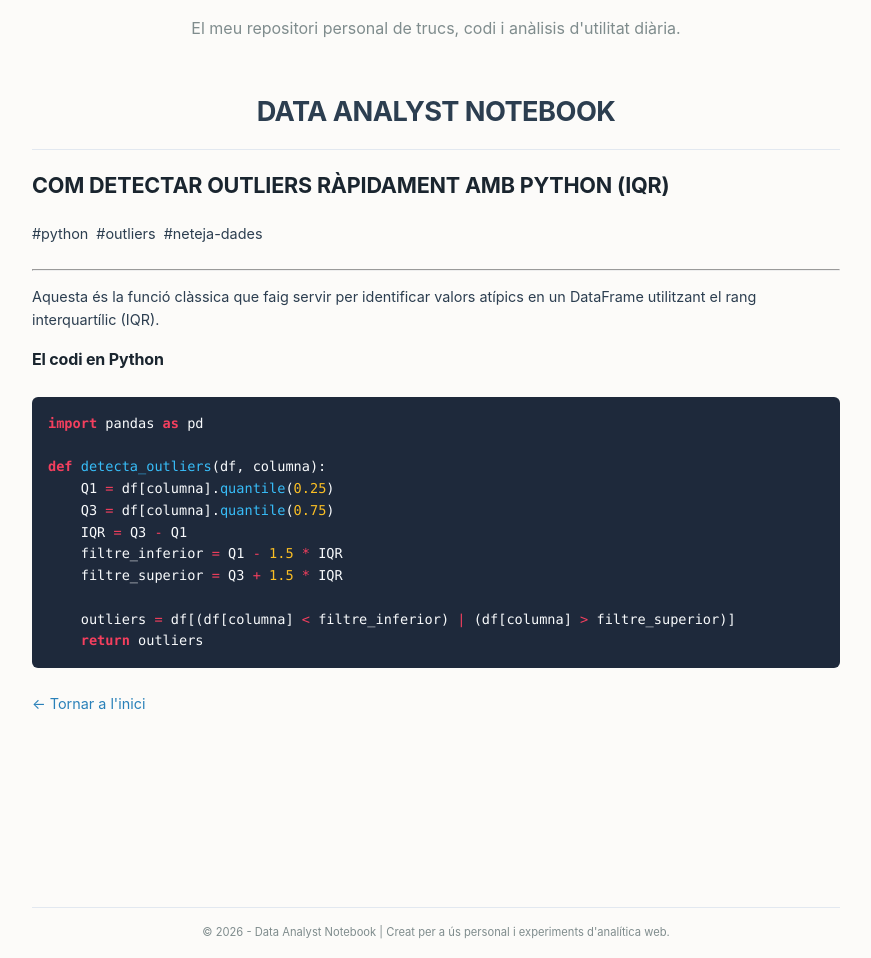
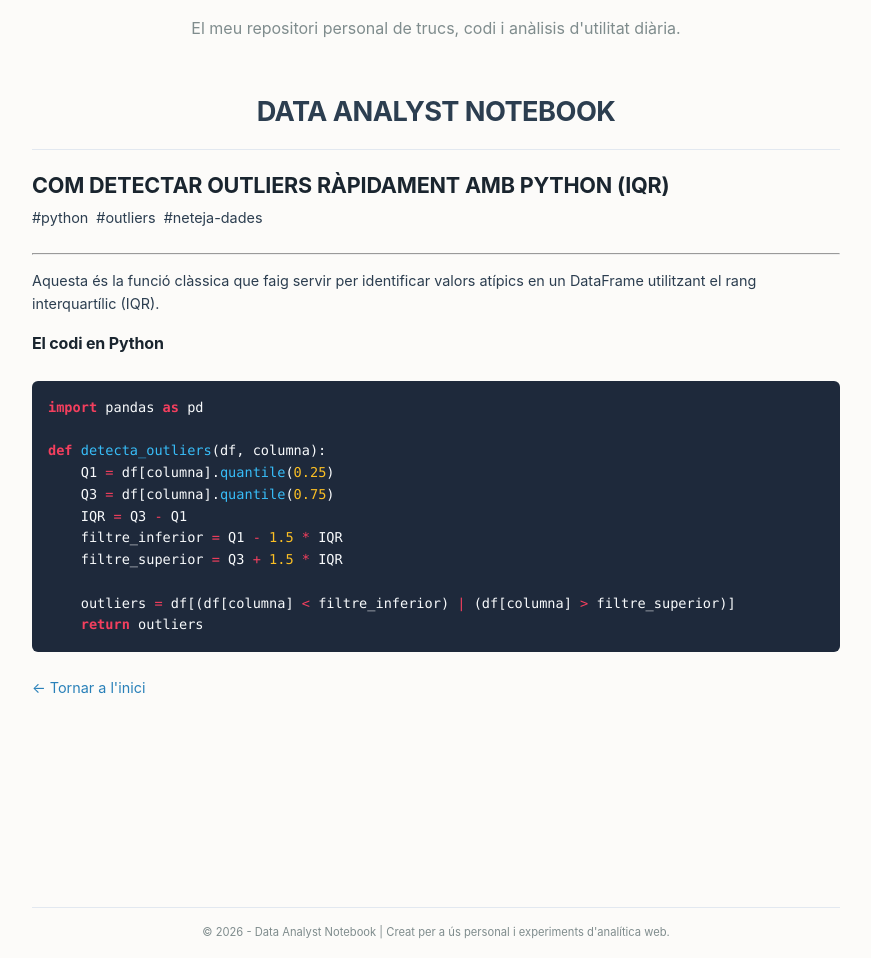
Before and after one commit to alberthr/alberthr.github.io, a Jekyll site: the page built from _posts/2026-06-09-outliers-iqr.md, in a window 1280 px wide. Shown: the whole page, without its empty margins (204-1075 px from the left). Built offline with Jekyll 4.4.1, drawn with Linux system fonts in a browser that asks for light colours.

Commit message:
Update style.css

```diff
--- a/assets/css/style.css
+++ b/assets/css/style.css
@@ -175,6 +175,7 @@ ul {
 
 .post-tags {
   margin-bottom: 1.5rem;
+  margin-top: -1.0rem;
   display: flex;
   gap: 0.5rem;
 }
```
